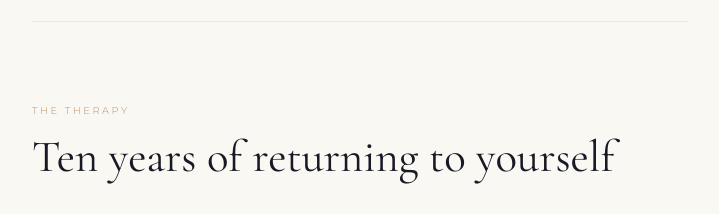
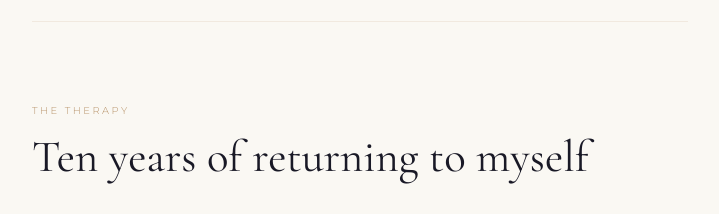
Before and after one commit to karolinabroskova-art/salon, a plain HTML site: page about.html in a window 1280 px wide. Shown: the part 4080-4294 px from the top of the page, without its empty margins (280-999 px from the left). Drawn offline with nearby package versions, Linux system fonts and the light colour scheme.

Commit message:
Change 'returning to yourself' to 'returning to myself' in Therapy heading

```diff
--- a/about.html
+++ b/about.html
@@ -647,7 +647,7 @@
 
       <div class="story-section reveal">
         <span class="story-label">The Therapy</span>
-        <h2>Ten years of returning to yourself</h2>
+        <h2>Ten years of returning to myself</h2>
         <p>
           At twenty-eight, I walked into a therapist's room for the first time.
           I have, in essence, never fully left — with only a few short breaks across
```
